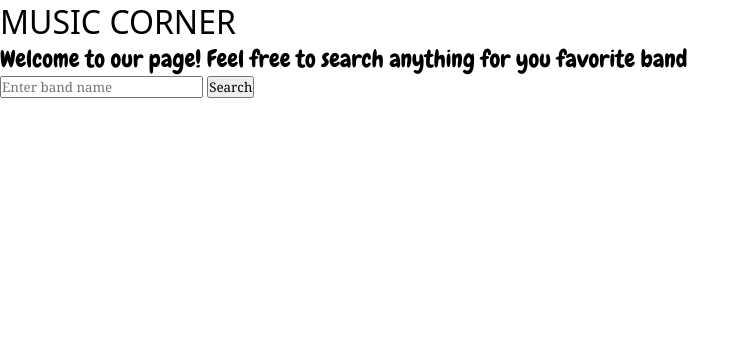
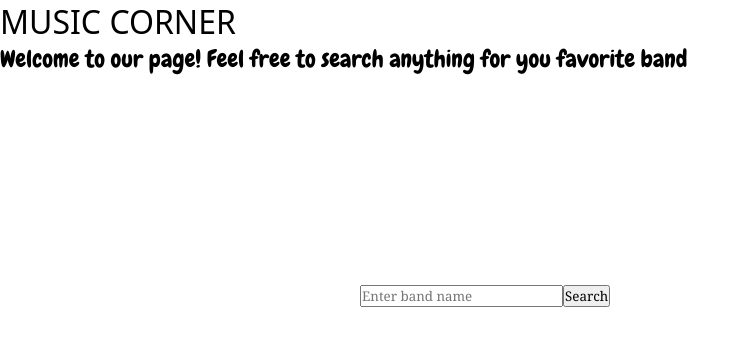
Before and after one commit to SManousis/groupie-tracker, a plain HTML site: page index.html in a window 1280 px wide. Shown: the whole page, without its empty margins (0-750 px from the left). Drawn offline with Linux system fonts and the light colour scheme; a web font is replaced by a local one.

Commit message:
style changes

```diff
--- a/style.css
+++ b/style.css
@@ -13,3 +13,13 @@ h2{
     font-weight: 400;
     font-style: normal;
 }
+.search-box{
+    width: 600px;
+    margin: 200px auto 0;
+    border-radius: 5px;
+}
+.row{
+    display: flex;
+    align-items: center;
+    padding: 10px 20px;
+}
```
